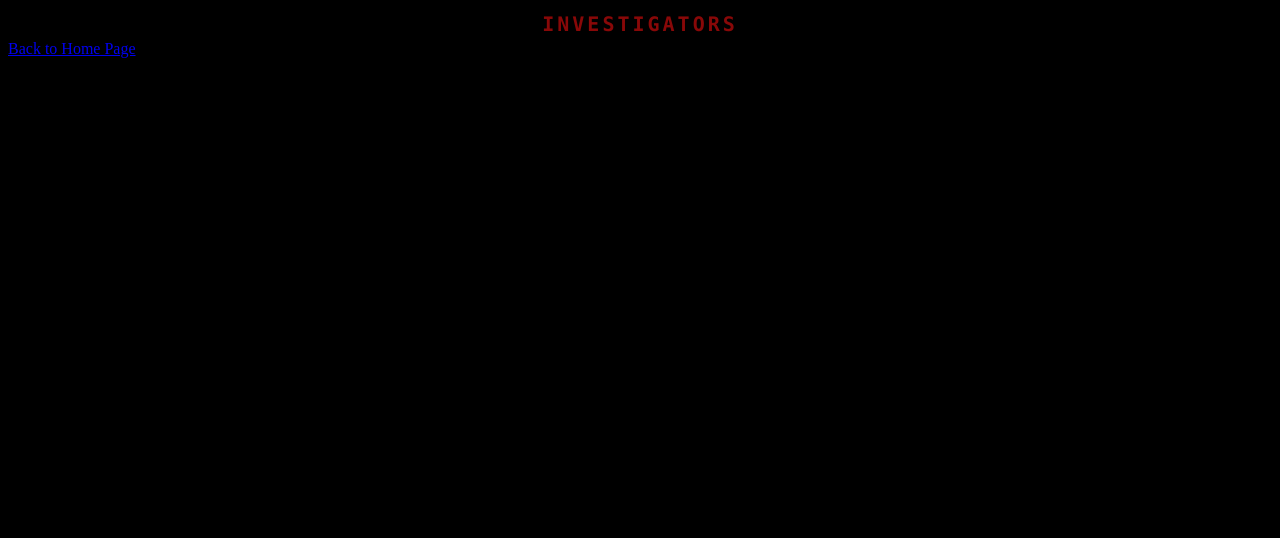
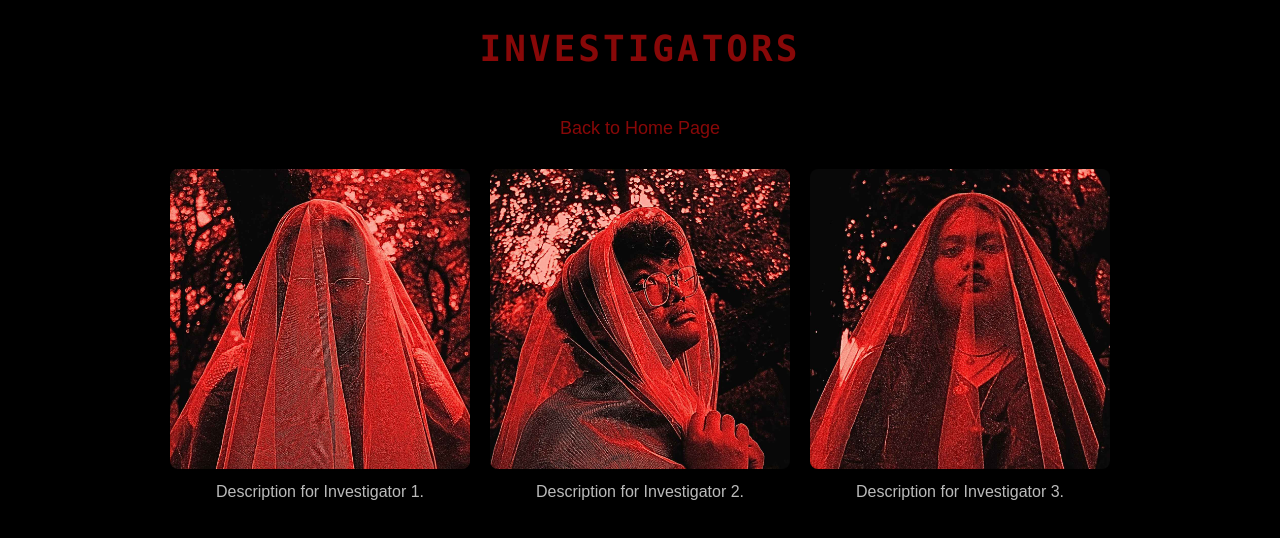
Before and after one commit to sinesiwalat/sinesiwalat.github.io, a plain HTML site: page INVESTIGATORS.html in a window 1280 px wide. Drawn offline with Linux system fonts and the light colour scheme.

Commit message:
Update INVESTIGATORS.html

```diff
--- a/INVESTIGATORS.html
+++ b/INVESTIGATORS.html
@@ -4,23 +4,95 @@
     <meta charset="UTF-8">
     <meta name="viewport" content="width=device-width, initial-scale=1.0">
     <title>INVESTIGATORS</title>
-</head>
-<body>
-     <body style="background-color:#000000;">
     <style>
+        /* Body styling */
+        body {
+            background-color: #000000;
+            font-family: Arial, sans-serif;
+            color: #fff;
+            margin: 0;
+            padding: 0;
+        }
+
+        /* Header styling */
         h1 {
             font-family: "Lucida Console", "Courier New", monospace;
             margin: 0;
-            padding: 0;
-            background-color: #00000;
+            padding: 20px 0;
+            background-color: #000;
             color: #880808;
             text-align: center;
-            font-size: 20px;
+            font-size: 36px;
             letter-spacing: 3px;
             line-height: 1.6;
         }
+
+        /* Styling for the back link */
+        a {
+            color: #880808;
+            text-decoration: none;
+            font-size: 18px;
+            display: block;
+            text-align: center;
+            margin-top: 20px;
+        }
+
+        a:hover {
+            text-decoration: underline;
+        }
+
+        /* Image gallery styling */
+        .gallery {
+            display: flex;
+            justify-content: center;
+            flex-wrap: wrap;
+            gap: 20px;
+            margin-top: 30px;
+        }
+
+        .image-container {
+            text-align: center;
+            max-width: 300px;
+        }
+
+        .image-container img {
+            width: 100%;
+            height: auto;
+            border-radius: 8px;
+            box-shadow: 0px 4px 8px rgba(0, 0, 0, 0.5);
+        }
+
+        .image-container p {
+            font-size: 16px;
+            color: #bbb;
+            margin-top: 10px;
+        }
     </style>
+</head>
+<body>
     <h1>INVESTIGATORS</h1>
     <a href="index.html">Back to Home Page</a>
+
+    <div class="gallery">
+        <!-- Image 1 -->
+        <div class="image-container">
+            <img src="BATERINA.jpg" alt="SALEM">
+            <p>Description for Investigator 1.</p>
+        </div>
+
+        <!-- Image 2 -->
+        <div class="image-container">
+            <img src="DINO.jpg" alt="DARREN">
+            <p>Description for Investigator 2.</p>
+        </div>
+
+        <!-- Image 3 -->
+        <div class="image-container">
+            <img src="GARING.jpg" alt="NET">
+            <p>Description for Investigator 3.</p>
+        </div>
+
+        <!-- Add more images as needed -->
+    </div>
 </body>
 </html>
```
Lines whose indentation alone changed are shown as unchanged.
